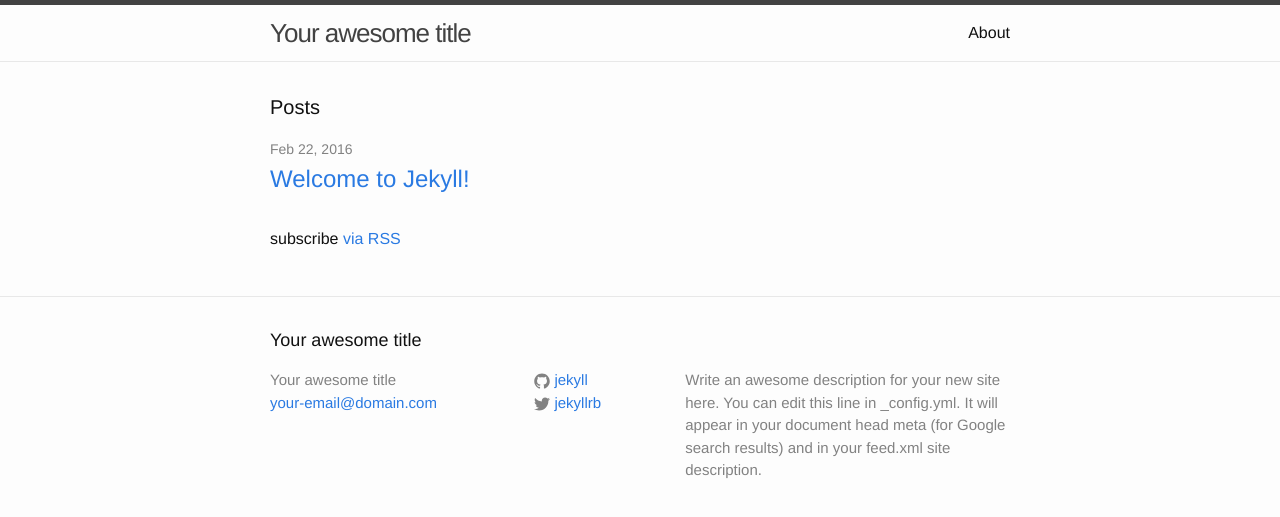
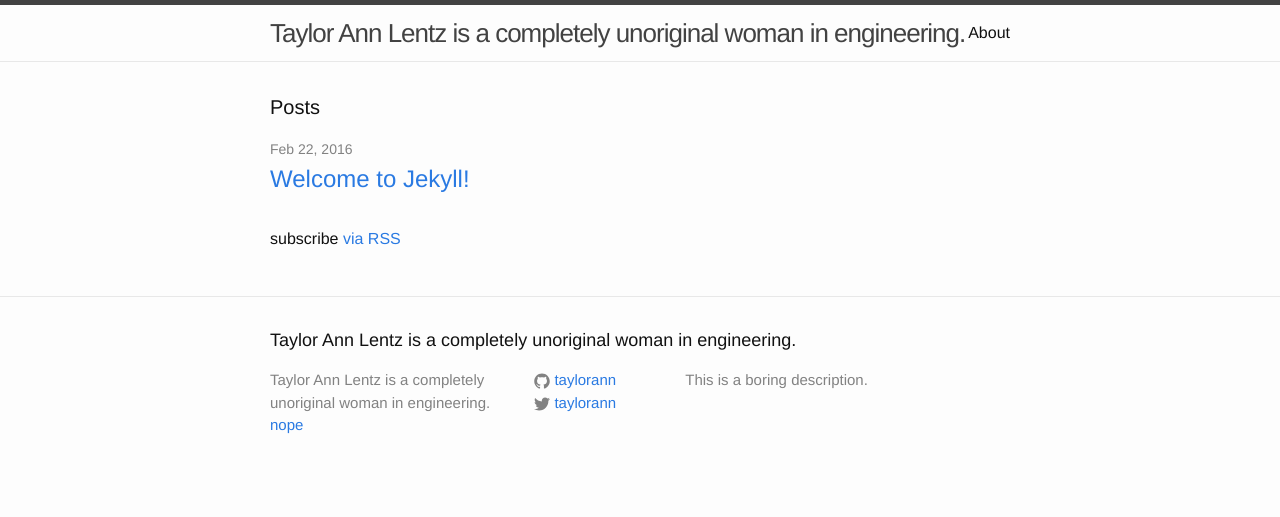
Before and after one commit to taylorann/taylorann.github.io, a Jekyll site: the page built from index.html, in a window 1280 px wide. Shown: the top 517 px of the page. Built offline with Jekyll 4.4.1, drawn with Linux system fonts in a browser that asks for light colours.

Commit message:
this is me

```diff
--- a/_config.yml
+++ b/_config.yml
@@ -6,16 +6,14 @@
 # 'jekyll serve'. If you change this file, please restart the server process.
 
 # Site settings
-title: Your awesome title
-email: your-email@domain.com
+title: Taylor Ann Lentz is a completely unoriginal woman in engineering.
+email: nope
 description: > # this means to ignore newlines until "baseurl:"
-  Write an awesome description for your new site here. You can edit this
-  line in _config.yml. It will appear in your document head meta (for
-  Google search results) and in your feed.xml site description.
+    This is a boring description.
 baseurl: "" # the subpath of your site, e.g. /blog
 url: "http://yourdomain.com" # the base hostname & protocol for your site
-twitter_username: jekyllrb
-github_username:  jekyll
+twitter_username: taylorann
+github_username:  taylorann
 
 # Build settings
 markdown: kramdown
```
